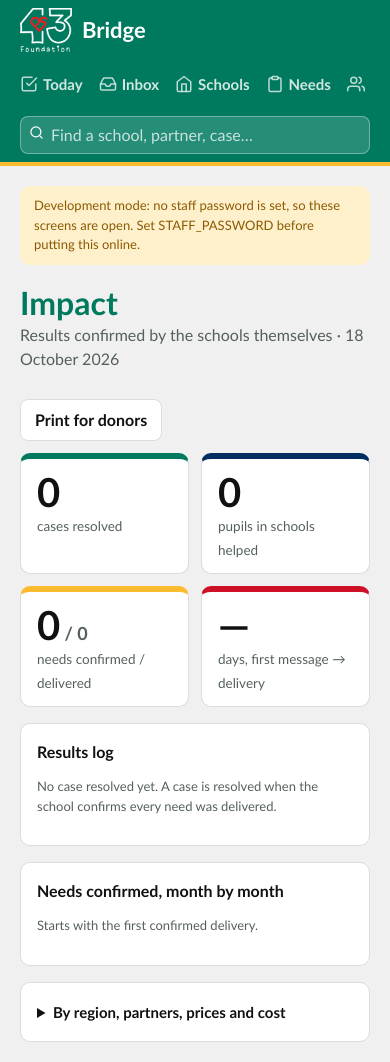
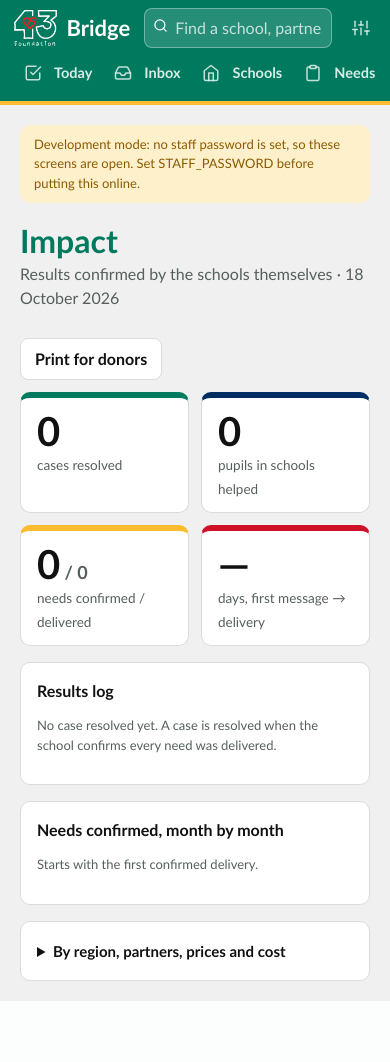
Before and after one commit to Vorobiy/bridge43, a FastAPI app: page /impact in a window 390 px wide. After the commit the page ends 1001 px from the top, so only its background shows below. Run offline with FastAPI, Linux system fonts and the light colour scheme; data that the repository does not hold is empty.

Commit message:
Navigation moves to a sidebar on the left
The page links, search and settings now sit in a vertical green sidebar
that stays in place while scrolling. On phones it folds back into a
compact bar at the top.

```diff
--- a/app/templates/base.html
+++ b/app/templates/base.html
@@ -27,15 +27,40 @@
 * { box-sizing: border-box; }
 body { margin: 0; font: 16px/1.5 var(--text); background: var(--bg); color: var(--ink); }
 a { color: var(--accent); }
-header.top { display:flex; align-items:center; gap:20px; padding: 8px 20px; background: var(--green); position: sticky; top:0; z-index:5;
-             border-bottom: 4px solid var(--yellow); }
-header.top .brand { display:flex; align-items:center; gap:10px; text-decoration: none; color: #fff; flex: 0 0 auto; }
-header.top .brand img { height: 44px; width: auto; display: block; }
-header.top .brand span { font-family: var(--display); font-weight: 700; font-size: 22px; letter-spacing: 0; line-height: 1; }
-header.top nav a { margin-right: 16px; text-decoration: none; color: rgba(255,255,255,.82); font-weight: 700; font-size: 15px;
-                   letter-spacing: 0; padding: 6px 0; border-bottom: 3px solid transparent; }
-header.top nav a:hover, header.top nav a.on { color: #fff; border-bottom-color: var(--yellow); }
 main { max-width: 1280px; margin: 0 auto; padding: 20px; }
+/* side navigation */
+.shell { display: grid; grid-template-columns: 236px minmax(0, 1fr); min-height: 100vh; }
+.sidenav { position: sticky; top: 0; height: 100vh; box-sizing: border-box; display: flex; flex-direction: column; gap: 14px;
+  padding: 18px 14px; background: var(--green); border-right: 4px solid var(--yellow); z-index: 5; overflow-y: auto; }
+.sidenav .brand { display: flex; align-items: center; gap: 10px; text-decoration: none; color: #fff; padding: 0 6px 4px; }
+.sidenav .brand img { height: 44px; width: auto; display: block; }
+.sidenav .brand span { font-family: var(--display); font-weight: 700; font-size: 22px; line-height: 1; }
+.sidenav form.search { position: relative; }
+.sidenav form.search input { background: rgba(255,255,255,.15); border: 1px solid rgba(255,255,255,.35); color: #fff; padding: 7px 10px 7px 30px; }
+.sidenav form.search input::placeholder { color: rgba(255,255,255,.75); }
+.sidenav form.search .ic { position: absolute; left: 9px; top: 10px; color: #fff; }
+.sidenav nav { display: flex; flex-direction: column; gap: 2px; }
+.sidenav nav a { display: flex; align-items: center; gap: 12px; padding: 10px 12px; border-radius: 10px; text-decoration: none;
+  color: rgba(255,255,255,.85); font-weight: 700; font-size: 16px; border-left: 4px solid transparent; }
+.sidenav nav a .ic { opacity: .9; }
+.sidenav nav a:hover { background: rgba(255,255,255,.10); color: #fff; }
+.sidenav nav a.on { background: rgba(0,0,0,.18); color: #fff; border-left-color: var(--yellow); }
+.sidenav .foot { margin-top: auto; border-top: 1px solid rgba(255,255,255,.22); padding-top: 10px; }
+.sidenav .foot a { font-size: 14px; font-weight: 600; padding: 8px 12px; }
+.shell > main { width: 100%; box-sizing: border-box; }
+@media (max-width: 900px) {
+  .shell { display: block; }
+  .sidenav { position: sticky; height: auto; flex-direction: row; flex-wrap: wrap; align-items: center; gap: 8px 14px; padding: 8px 14px;
+    border-right: 0; border-bottom: 4px solid var(--yellow); overflow: visible; }
+  .sidenav .brand { padding: 0; } .sidenav .brand img { height: 36px; }
+  .sidenav form.search { flex: 1 1 160px; order: 2; }
+  .sidenav nav { flex-direction: row; order: 3; flex: 1 1 100%; overflow-x: auto; scrollbar-width: none; }
+  .sidenav nav a { padding: 6px 10px; font-size: 14.5px; white-space: nowrap; border-left: 0; border-bottom: 3px solid transparent; border-radius: 6px 6px 0 0; }
+  .sidenav nav a.on { border-bottom-color: var(--yellow); background: transparent; }
+  .sidenav .foot { display: flex; order: 2; margin: 0; padding: 0; border: 0; flex: 0 0 auto; overflow: visible; }
+  .sidenav .foot a { padding: 6px; border: 0; } .sidenav .foot .lbl, .sidenav .foot a[href="/join"] { display: none; }
+}
+
 h1 { font-family: var(--display); font-weight: 700; font-size: 32px; line-height: 1.15; letter-spacing: 0; color: var(--accent); margin: 6px 0 14px; }
 .panel h1 { font-size: 32px; }
 h2 { font-size: 16px; margin: 22px 0 8px; }
@@ -62,7 +87,6 @@ h3 { font-size: 15px; margin: 18px 0 6px; color: var(--ink); font-weight: 700; }
 .b-photo_backed, .b-partially_open, .b-risky { background: var(--warn-soft); color: var(--warn); }
 .b-closed { background: var(--bad); color: #fff; }
 /* part two */
-header.top nav { overflow-x: auto; white-space: nowrap; scrollbar-width: none; }
 .b-new, .b-none, .b-New, .b-first, .b-no_quantity { background: var(--info-soft); }
 .b-matched, .b-single, .b-combined, .b-fair, .b-Verified { background: var(--accent-soft); color: var(--accent); }
 .b-in_progress, .b-partial, .b-low, .b-related { background: var(--warn-soft); color: var(--warn); }
@@ -98,7 +122,6 @@ header.top nav { overflow-x: auto; white-space: nowrap; scrollbar-width: none; }
 .check { display: flex; gap: 8px; align-items: center; font-weight: 400; margin: 6px 0; }
 /* journey, next step, meters, readiness icons, tabs, search */
 .ic { vertical-align: -3px; flex: 0 0 auto; }
-header.top nav a .ic { margin-right: 5px; opacity: .9; }
 .journey { display: grid; grid-template-columns: repeat(6, minmax(0, 1fr)); gap: 6px; margin: 0 0 16px; }
 .journey .step { position: relative; display: flex; align-items: center; gap: 6px; padding: 8px 10px; border-radius: 8px;
   background: var(--panel); border: 1px solid var(--line); color: var(--muted); text-decoration: none; font-weight: 700; font-size: 13px; }
@@ -132,11 +155,6 @@ header.top nav a .ic { margin-right: 5px; opacity: .9; }
   border-bottom: 3px solid transparent; margin-bottom: -2px; }
 .tabs a.on { color: var(--accent); border-bottom-color: var(--green); }
 .tabpane { display: none; } .tabpane.on { display: block; }
-header.top form.search { margin-left: auto; flex: 0 1 220px; position: relative; }
-header.top form.search input { background: rgba(255,255,255,.15); border: 1px solid rgba(255,255,255,.35); color: #fff; padding: 6px 10px 6px 30px; }
-header.top form.search input::placeholder { color: rgba(255,255,255,.75); }
-header.top form.search .ic { position: absolute; left: 9px; top: 9px; color: #fff; }
-@media (max-width: 900px) { header.top { flex-wrap: wrap; } header.top form.search { flex: 1 1 100%; order: 3; } }
 details.more-box { background: var(--panel); border: 1px solid var(--line); border-radius: var(--radius); padding: 10px 16px; margin-top: 16px; }
 details.more-box > summary { font-size: 15px; }
 .stepper { list-style: none; padding: 0; margin: 0 0 8px; }
@@ -203,16 +221,19 @@ details > summary { cursor: pointer; font-weight: 600; margin: 8px 0; }
 </style>
 </head>
 <body>
-<header class="top">
+<div class="shell">
+<aside class="sidenav">
   <a class="brand" href="/today"><img src="/static/brand/ps43-logo-white.png" alt="PS43 Foundation"><span>Bridge</span></a>
   {% set here = request.url.path %}
-  <nav><a href="/today" class="{{ 'on' if here.startswith('/today') }}">{{ ui.icon("today") }}Today</a><a href="/" class="{{ 'on' if here == '/' or here.startswith('/threads') or here.startswith('/intake') }}">{{ ui.icon("inbox") }}Inbox</a><a href="/dashboard" class="{{ 'on' if here.startswith('/dashboard') }}">{{ ui.icon("school") }}Schools</a><a href="/tickets" class="{{ 'on' if here.startswith('/tickets') or here.startswith('/matches') }}">{{ ui.icon("needs") }}Needs</a><a href="/partners" class="{{ 'on' if here.startswith('/partners') }}">{{ ui.icon("partners") }}Partners</a><a href="/impact" class="{{ 'on' if here.startswith('/impact') }}">{{ ui.icon("impact") }}Impact</a><a href="/settings" class="{{ 'on' if here.startswith('/settings') }}" title="Settings">{{ ui.icon("settings") }}</a><a href="/join" target="_blank">Sign-up page ↗</a></nav>
   <form class="search" method="get" action="/search" role="search">{{ ui.icon("search", 15) }}<input type="text" name="q" value="{{ request.query_params.get('q', '') if here.startswith('/search') else '' }}" placeholder="Find a school, partner, case…" aria-label="Search"></form>
-</header>
+  <nav aria-label="Main"><a href="/today" class="{{ 'on' if here.startswith('/today') }}">{{ ui.icon("today") }}Today</a><a href="/" class="{{ 'on' if here == '/' or here.startswith('/threads') or here.startswith('/intake') }}">{{ ui.icon("inbox") }}Inbox</a><a href="/dashboard" class="{{ 'on' if here.startswith('/dashboard') }}">{{ ui.icon("school") }}Schools</a><a href="/tickets" class="{{ 'on' if here.startswith('/tickets') or here.startswith('/matches') }}">{{ ui.icon("needs") }}Needs</a><a href="/partners" class="{{ 'on' if here.startswith('/partners') }}">{{ ui.icon("partners") }}Partners</a><a href="/impact" class="{{ 'on' if here.startswith('/impact') }}">{{ ui.icon("impact") }}Impact</a></nav>
+  <nav class="foot" aria-label="More"><a href="/settings" class="{{ 'on' if here.startswith('/settings') }}" title="Settings">{{ ui.icon("settings") }}<span class="lbl">Settings</span></a><a href="/join" target="_blank">Sign-up page ↗</a></nav>
+</aside>
 <main>
 {% if demo_data %}<div class="flash small" style="background:var(--info-soft)"><strong>Demo data.</strong> Every school, person and partner shown here is made up, to show how PS43 would use Bridge.</div>
 {% elif open_mode %}<div class="flash warn small">Development mode: no staff password is set, so these screens are open. Set STAFF_PASSWORD before putting this online.</div>{% endif %}
 {% block body %}{% endblock %}
 </main>
+</div>
 </body>
 </html>
--- a/app/templates/impact.html
+++ b/app/templates/impact.html
@@ -28,7 +28,7 @@
 .bar .track { flex: 1; height: 12px; background: var(--bg); border-radius: 6px; overflow: hidden; }
 .bar .track i { display: block; height: 100%; background: var(--green); }
 @media print {
-  header.top, .no-print, .flash.warn { display: none !important; }
+  .sidenav, .no-print, .flash.warn { display: none !important; } .shell { display: block !important; }
   body { background: #fff; } main { padding: 0; } .panel, .big-kpis > div { break-inside: avoid; }
   details { display: block; } details > * { display: block; }
 }
--- a/app/templates/thread.html
+++ b/app/templates/thread.html
@@ -406,7 +406,7 @@
   {% set ask = d._follow_up.message if d._follow_up else "" %}
   {% set confirm_text = d.confirmation_message.text if d.confirmation_message else "" %}
   {% if ask or confirm_text %}
-  <div class="panel compose" id="message" style="position:sticky; top:84px">
+  <div class="panel compose" id="message" style="position:sticky; top:16px">
     <h2 style="margin-top:0">Message {{ first_name }}</h2>
     <div class="seg" role="group" aria-label="Which message">
       {% if ask %}<button type="button" aria-pressed="true" data-pane="ask">Ask for missing information</button>{% endif %}
```
